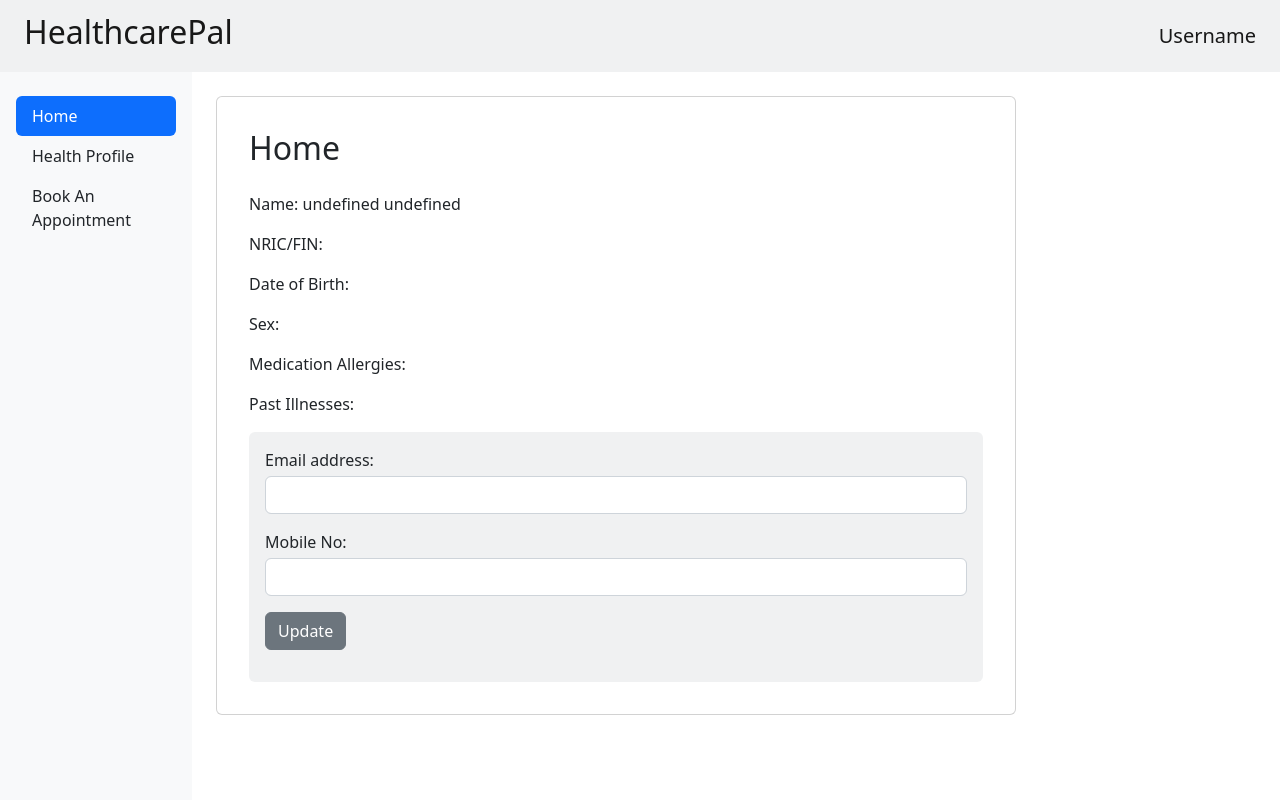
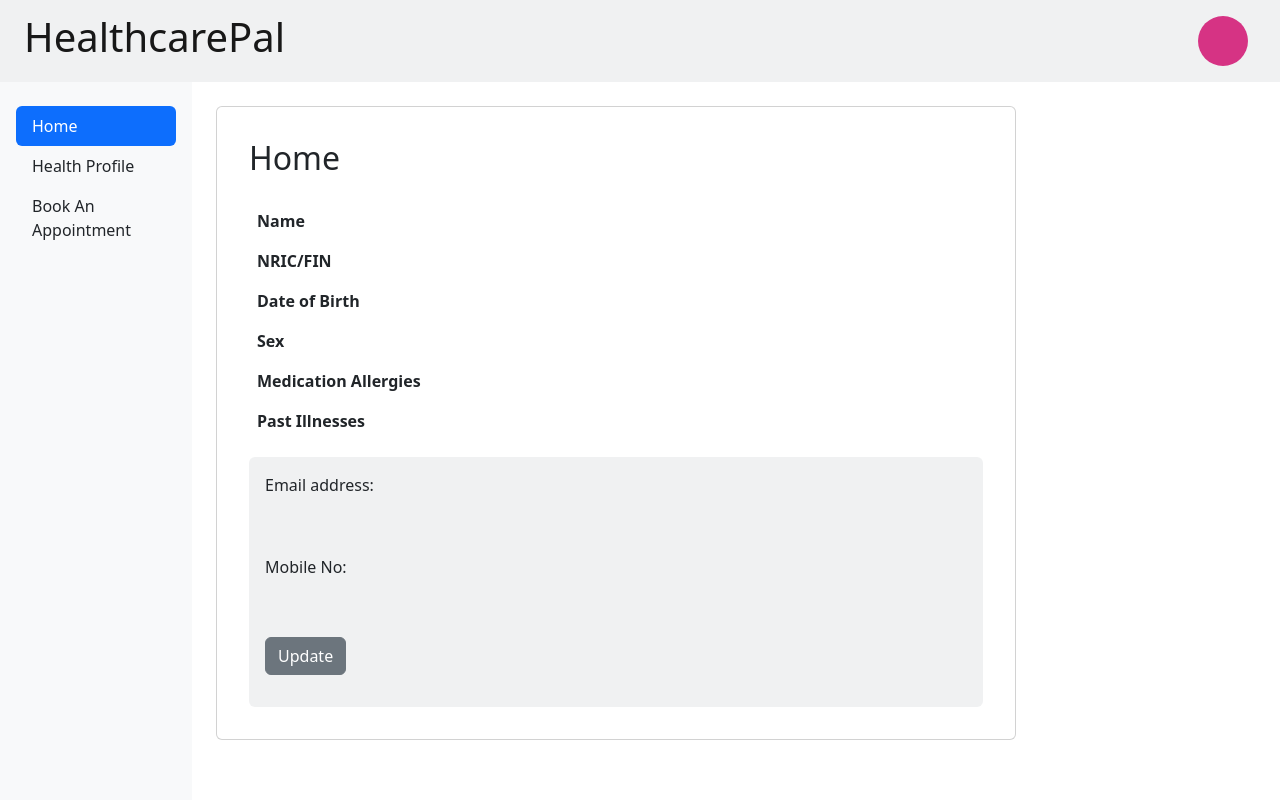
Before and after one commit to kenzonagari/SEIF10-Project3, a React (Vite) app in the folder apps/client/: page /home in a window 1280 px wide. Shown: the top 800 px of the page. Built offline with nearby package versions, Linux system fonts and the light colour scheme; no server answers.

Commit message:
finished UPDATE on userProfile

```diff
--- a/apps/client/src/pages/Header.jsx
+++ b/apps/client/src/pages/Header.jsx
@@ -1,15 +1,25 @@
 import { Navbar } from 'react-bootstrap'
 
-export default function HeaderFunction () {
+export default function HeaderFunction ({userProfileInfo}) {
+
+    const firstInitial = userProfileInfo?.loginInfo?.firstname.slice(0,1);
+    const lastInitial = userProfileInfo?.loginInfo?.lastname.slice(0,1);
+    const initial = (firstInitial && lastInitial) ? `${firstInitial}${lastInitial}` : "";
+
     return(
         <Navbar className="bg-secondary d-flex flex-wrap justify-content-between align-items-center" style={{"--bs-bg-opacity": .1}}>
 
             <a className="navbar-brand h1 mx-4 my-0" href="#">
-                <h2>
+                <h1>
                     HealthcarePal
-                </h2>
+                </h1>
             </a>
-            <a className="navbar-brand h1 mx-4 my-0" href="#">Username</a>
+            <a className="navbar-brand h1 mx-4 my-0 d-flex flex-direction-row align-items-center" href="#">
+                <h5>{userProfileInfo?.loginInfo?.username}</h5>
+                <div className="rounded-circle text-white fs-5 mx-2 text-center" style={{"width": "50px", "height": "50px", "lineHeight":"45px", "background":"#d63384"}}>
+                   {initial}
+                </div>
+            </a>
 
         </Navbar>
     )
--- a/apps/client/src/pages/users/Home.jsx
+++ b/apps/client/src/pages/users/Home.jsx
@@ -7,14 +7,24 @@ import { useState, useEffect } from "react";
 
 export default function Home ({page}) {
 
-    const userProfile = <UserProfile />;
+    const [userProfileInfo, setUserProfileInfo] = useState({});
+
+    useEffect(() => {
+        fetch('/api/userprofile/')
+            .then((response) => response.json())
+            .then((data) => {
+                data[0].dateOfBirth = data[0].dateOfBirth.slice(0,10);
+                setUserProfileInfo(data[0]);
+            });
+    }, []);
+
+    const userProfile = <UserProfile userProfileInfo={userProfileInfo}/>;
     const healthProfile = <HealthProfile />;
     const bookAppointment = <BookAppointment />;
 
-
     return (
         <>
-        <Header />
+        <Header userProfileInfo={userProfileInfo}/>
         <div className="body min-vh-100">
             <NavigationBar page={page}/>
             {   page === "userProfile"? userProfile :
--- a/apps/client/src/pages/users/UserProfile.jsx
+++ b/apps/client/src/pages/users/UserProfile.jsx
@@ -1,54 +1,101 @@
 import { useState, useEffect } from "react"
+import { Form, Button } from 'react-bootstrap';
 
-export default function UserProfile () {
-    const [toggle, setToggle] = useState(true);
-    const [submit, setSubmit] = useState(false);
-    const [userProfileInfo, setUserProfileInfo] = useState({});
-
-    useEffect(() => {
-        fetch('/api/userprofile/')
-            .then((response) => response.json())
-            .then((data) => {
-                data[0].dateOfBirth = data[0].dateOfBirth.slice(0,10);
-                setUserProfileInfo(data[0]);
-            });
-    }, []);
+export default function UserProfile ({userProfileInfo}) {
+    const [submit, setSubmit] = useState(true);
+    const [defaultData, setDefaultData] = useState({email: userProfileInfo?.loginInfo?.email, mobile: userProfileInfo?.loginInfo?.mobile});
 
     const handleToggle = () => {
         if(!submit){
-            setToggle(false);
             setSubmit(true);
         } else {
-            setToggle(true);
             setSubmit(false);
         }
     }
+
+    const handleSubmit = (event) => {
+        event.preventDefault();
+        setSubmit(true);
+
+        let myFormData = new FormData(event.target);
+        let userProfileObj = Object.fromEntries(myFormData.entries());
+
+        //PUT
+        if(userProfileObj.email && userProfileObj.mobile){
+            fetch(`/api/userprofile/${userProfileInfo._id}`, {
+                method: 'PUT',
+                headers: {
+                    'Content-Type': 'application/json',
+                },
+                body: JSON.stringify(userProfileObj),
+            })
+            .then((response) => response.json())
+            .then((data) => {
+                setDefaultData({email: userProfileObj.email, mobile: userProfileObj.mobile});
+            })
+            .catch((error) => {
+                console.error('Error:', error);
+            });
+        }
+
+    }
+
+    const updateBtn = <Button type="reset" className="btn btn-secondary" onClick={handleToggle}>{submit ? "Update" : "Cancel"}</Button>;
+    const submitBtn = <Button variant="primary" type="submit" className="btn btn-primary mx-4">Submit</Button>;
 
     return (
 
         <div className="card m-4 p-3" style={{ "width": "50rem", "height": "fit-content" }}>
 
             <div className="card-body">
+
                 <h2 className="card-title mb-4">Home</h2>
-                <p className="mb-3">Name: {`${userProfileInfo?.loginInfo?.firstname} ${userProfileInfo?.loginInfo?.lastname}`}</p>
-                <p className="mb-3">NRIC/FIN: {userProfileInfo?.ic}</p>
-                <p className="mb-3">Date of Birth: {userProfileInfo?.dateOfBirth}</p>
-                <p className="mb-3">Sex: {userProfileInfo?.sex}</p>
-                <p className="mb-3">Medication Allergies: {userProfileInfo?.medAllergies}</p>
-                <p className="mb-3">Past Illnesses: {userProfileInfo?.pastIllnesses}</p>
+
+                <table className="table table-borderless w-50">
+                    <tbody>
+                        <tr>
+                            <th scope="row">Name</th>
+                            <td>{userProfileInfo?.loginInfo?.firstname} {userProfileInfo?.loginInfo?.lastname}</td>
+                        </tr>
+                        <tr>
+                            <th scope="row">NRIC/FIN</th>
+                            <td>{userProfileInfo?.ic}</td>
+                        </tr>
+                        <tr>
+                            <th scope="row">Date of Birth</th>
+                            <td>{userProfileInfo?.dateOfBirth}</td>
+                        </tr>
+                        <tr>
+                            <th scope="row">Sex</th>
+                            <td>{userProfileInfo?.sex}</td>
+                        </tr>
+                        <tr>
+                            <th scope="row">Medication Allergies</th>
+                            <td>{userProfileInfo?.medAllergies}</td>
+                        </tr>
+                        <tr>
+                            <th scope="row">Past Illnesses</th>
+                            <td>{userProfileInfo?.pastIllnesses}</td>
+                        </tr>
+                    </tbody>
+                </table>
 
                 <div className="bg-secondary p-3 rounded-2" style={{"--bs-bg-opacity": .1}}>
-                    <div className="mb-3">
-                        <label htmlFor="email" className="mb-1">Email address:</label>
-                        <input type="email" className={`form-control ${submit ? "" : "text-muted"}`} id="email" defaultValue={userProfileInfo?.loginInfo?.email} readOnly={toggle}/>
-                    </div>
-                    <div className="mb-3">
-                        <label htmlFor="mobile" className="mb-1">Mobile No:</label>
-                        <input type="text" className={`form-control ${submit ? "" : "text-muted"}`} id="mobile" defaultValue={userProfileInfo?.mobile} readOnly={toggle}/>
-                    </div>
-                    <div className="mb-3">
-                        <button type="submit" className={`btn ${submit ? "btn-primary": "btn-secondary"}`} onClick={handleToggle}>{submit? "Submit" : "Update"}</button>
-                    </div>
+                    <Form onSubmit={handleSubmit}>
+                        <div className="mb-3">
+                            <Form.Label htmlFor="email" className="mb-1">Email address:</Form.Label>
+                            <Form.Control type="email" className={`form-control ${!submit ? "" : "form-control-plaintext"}`} id="email" name="email" defaultValue={defaultData.email ? defaultData.email : userProfileInfo?.loginInfo?.email} required={true}/>
+                        </div>
+                        <div className="mb-3">
+                            <Form.Label htmlFor="mobile" className="mb-1">Mobile No:</Form.Label>
+                            <Form.Control type="text" className={`form-control ${!submit ? "" : "form-control-plaintext"}`} id="mobile" name="mobile" defaultValue={defaultData.mobile ? defaultData.mobile : userProfileInfo?.mobile} required={true}/>
+                        </div>
+                        <div className="mb-3 d-flex flex-wrap justify-content-start">
+                            {updateBtn}
+                            {!submit ? submitBtn : ""}
+                        </div>
+                    </Form>
+
                 </div>
 
             </div>
```
Also changed, not shown: 1 other file (tests, documents, lock files or other folders).
